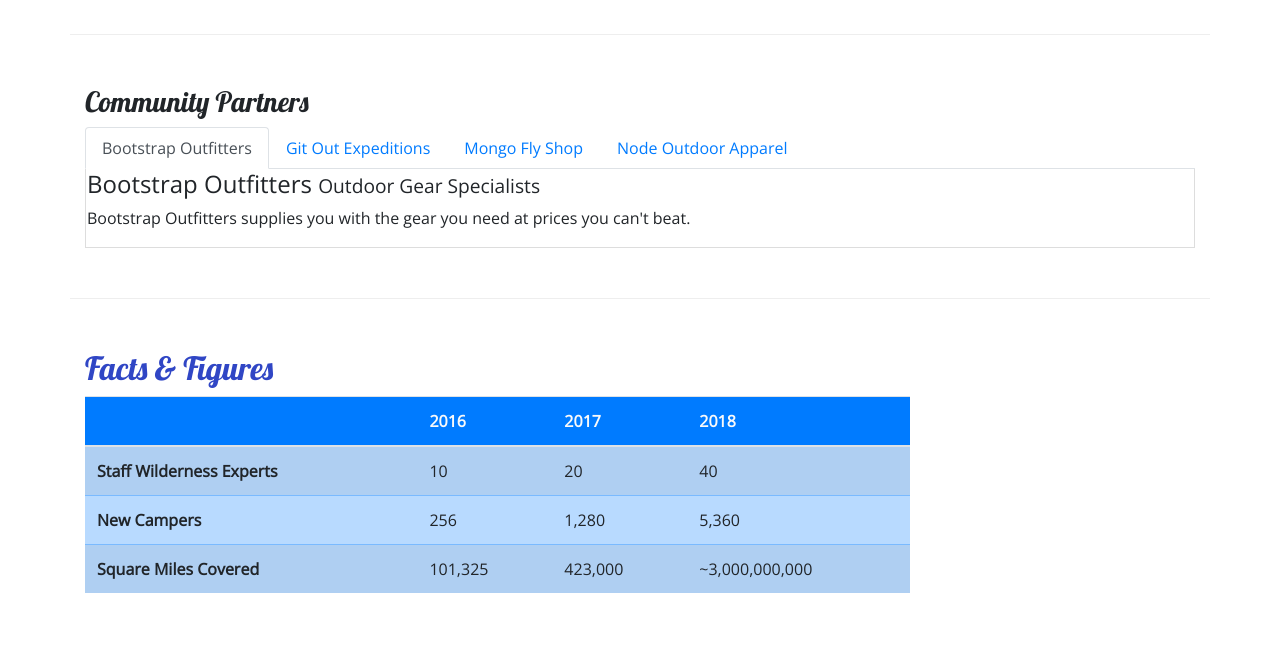
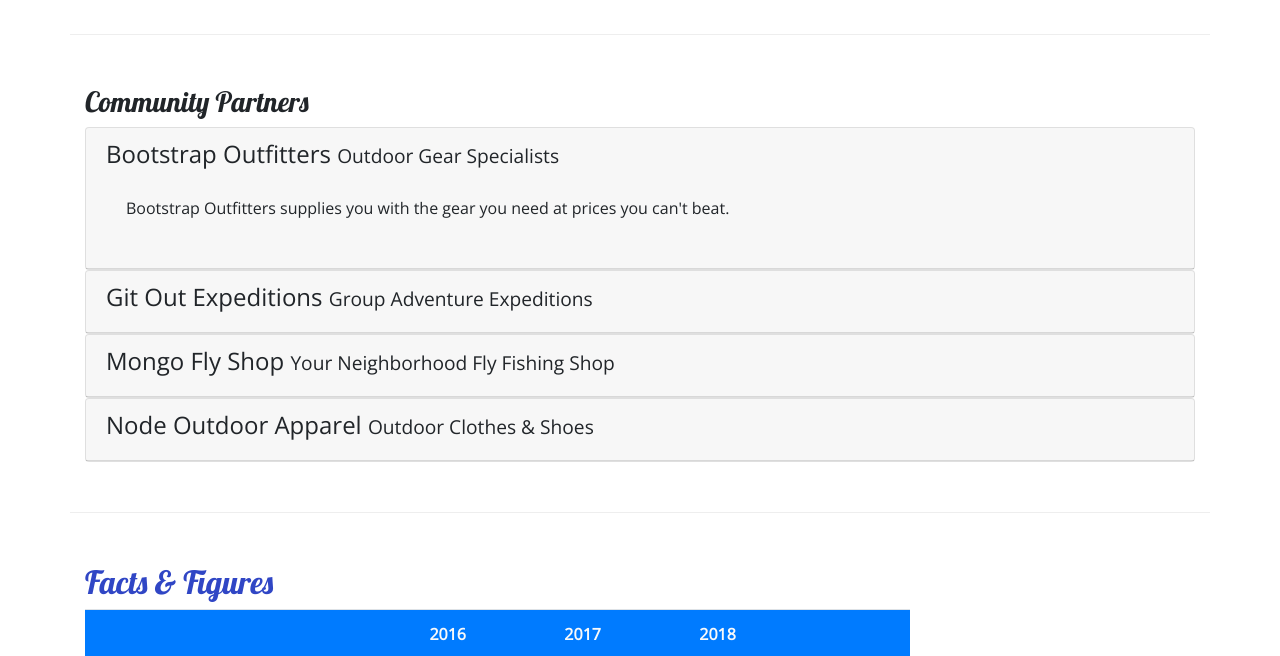
Before and after one commit to PhiweM/nucampsite, a website: page aboutus.html in a window 1280 px wide. Shown: the part 810-1466 px from the top of the page. Drawn offline with nearby package versions, Linux system fonts and the light colour scheme.

Commit message:
Accordion

```diff
--- a/aboutus.html
+++ b/aboutus.html
@@ -100,29 +100,64 @@
             <div class="col-12">
                 <h3>Community Partners</h3>
 
-                <ul class="nav nav-tabs">
-                    <li class="nav-item" ><a class="nav-link active" href="#bootstrap" role="tab" data-toggle="tab">Bootstrap Outfitters</a></li>
-                    <li class="nav-item" ><a class="nav-link" href="#git" role="tab" data-toggle="tab">Git Out Expeditions</a></li>
-                    <li class="nav-item" ><a class="nav-link" href="#mongo" role="tab" data-toggle="tab">Mongo Fly Shop</a></li>
-                    <li class="nav-item"><a class="nav-link" href="#node" role="tab" data-toggle="tab">Node Outdoor Apparel</a></li>
-                </ul>
+                <div id="accordion">
+                    <div class="card">
+                        <div role="tab" class="card-header" id="bootstrap">
+                            <h4>
+                                <a data-toggle="collapse" data-target="#bootstrap">
+                                    Bootstrap Outfitters <small>Outdoor Gear Specialists</small>
+                                </a>
+                            </h4>
 
-                <div class="tab-content">
-                    <div role="tabpanel" class="tab-pane fade show active" id="bootstrap">
-                        <h4>Bootstrap Outfitters <small>Outdoor Gear Specialists</small></h4>
-                        <p class="d-none d-sm-block">Bootstrap Outfitters supplies you with the gear you need at prices you can't beat.</p>
+                            <div class="collapse show" id="bootstrap" data-parent="#accordion">
+                                <div class="card-body">
+                                    <p class="d-none d-sm-block">Bootstrap Outfitters supplies you with the gear you need at prices you can't beat.</p>
+                                </div>
+                            </div>
+                        </div>
                     </div>
-                    <div role="tabpanel" class="tab-pane fade" id="git">
-                        <h4>Git Out Expeditions <small>Group Adventure Expeditions</small></h4>
-                        <p class="d-none d-sm-block">Join Git Out Expeditions to explore new horizons with a group of other adventurers!</p>
+
+                    <div class="card">
+                        <div role="tab" class="card-header">
+                            <h4>
+                                <a class="collapsed" data-toggle="collapse" data-target="#git">
+                                    Git Out Expeditions <small>Group Adventure Expeditions</small>
+                                </a>
+                            </h4>
+                            <div class="collapse" id="git" data-parent="#accordion">
+                                <div class="card-body">
+                                    <p class="d-none d-sm-block">Join Git Out Expeditions to explore new horizons with a group of other adventurers!</p>
+                               </div>
+                            </div>
+                        </div>
                     </div>
-                    <div role="tabpanel" class="tab-pane fade" id="mongo">
-                        <h4>Mongo Fly Shop <small>Your Neighborhood Fly Fishing Shop.</small></h4>
-                        <p class="d-none d-sm-block">Need a new fishing pole, a tackle box, or flies of all kinds? Stop by Mongo Fly Shop.</p>
+                    <div class="card">
+                        <div role="tab" class="card-header">
+                            <h4>
+                                <a class="collapsed" data-toggle="collapse" data-target="#mongo">
+                                    Mongo Fly Shop <small>Your Neighborhood Fly Fishing Shop</small>
+                                </a>
+                            </h4>
+                            <div class="collapse" id="mongo" data-parent="#accordion">
+                                <div class="card-body">
+                                    <p class="d-none d-sm-block">Need a new fishing pole, a tacklebox, or flies of all kinds? Stop by Mongo Fly Shop.</p>
+                                </div>
+                            </div>
+                        </div>
                     </div>
-                    <div role="tabpanel" class="tab-pane fade" id="node">
-                        <h4>Node Outdoor Apparel <small>Outdoor Clothes & Shoes</small></h4>
-                        <p class="d-none d-sm-block">From polar fleeces to swimsuits, hiking boots to waders, a visit to Node will be sure to get you covered.</p>
+                    <div class="card">
+                        <div role="tab" class="card-header">
+                            <h4>
+                                <a class="collapsed" data-toggle="collapse" data-target="#node">
+                                    Node Outdoor Apparel <small>Outdoor Clothes & Shoes</small>
+                                </a>
+                            </h4>
+                            <div class="collapse" id="node" data-parent="#accordion">
+                                <div class="card-body">
+                                    <p class="d-none d-sm-block">From polar fleeces to swimsuits, hiking boots to waders, a visit to Node will be sure to get you covered.</p>
+                                </div>
+                            </div>
+                        </div>
                     </div>
                 </div>
             </div>
--- a/css/style.css
+++ b/css/style.css
@@ -39,8 +39,7 @@ header h2 {
     min-height: 200px;
 }
 
-.tab-content {
-    border: 1px solid #DDD;
-    border-top: none;
-    padding: 1px;
-}
+a, a:hover {
+    color: inherit;
+    text-decoration: none;
+  }
```
